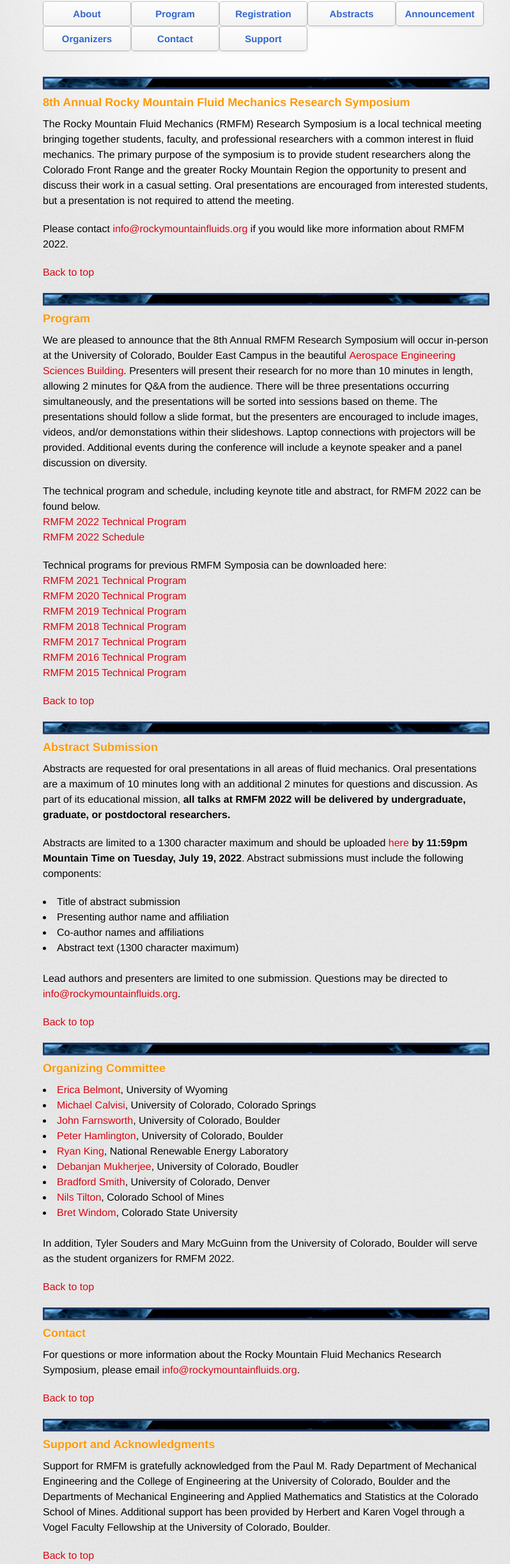
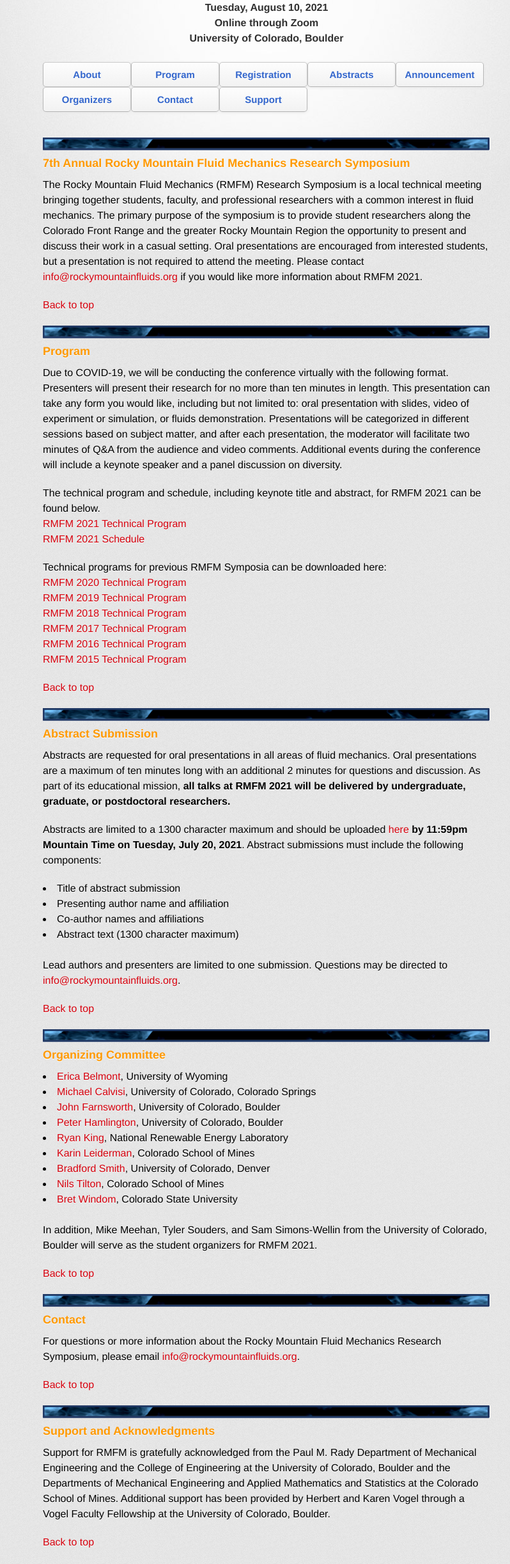
Before and after one commit to phamlington/rockymountainfluids.org, a plain HTML site: page index.html in a window 1280 px wide. Shown: the part 130-2575 px from the top of the page at 64% size, without its empty margins (223-1021 px from the left). Drawn offline with Linux system fonts and the light colour scheme; a web font is replaced by a local one.

Commit message:
Revert "Start of 2022 RMFM Page Updates"

```diff
--- a/index.html
+++ b/index.html
@@ -19,7 +19,7 @@
     <link rel="stylesheet" type="text/css" href="stylesheets/stylesheet.css" media="screen">
     <link rel="stylesheet" type="text/css" href="stylesheets/github-dark.css" media="screen">
     <link rel="stylesheet" type="text/css" href="stylesheets/print.css" media="print">
-    <title>Rocky Mountain Fluid Mechanics Research Symposium 2022</title>
+    <title>Rocky Mountain Fluid Mechanics Research Symposium 2021</title>
   </head>
 
   <body>
@@ -29,8 +29,9 @@
         <header>
           <center>
           <a name="top"></a>
-          <a href="http://rockymountainfluids.org/"><img src="images/logo2022.png" alt="RMFM 2022" style="width:700px;"></a>
-          <h4> Tuesday, August 9, 2022 </h4>
+          <a href="http://rockymountainfluids.org/"><img src="images/logo2021.png" alt="RMFM 2021" style="width:700px;"></a>
+          <h4> Tuesday, August 10, 2021</h4>
+			 <h4> Online through Zoom </h4>
 			 <h4> University of Colorado, Boulder</h4>
 			 </center>
         </header>
@@ -51,31 +52,28 @@
         <center><img src="images/divider.png" style="width:700px;"></center>
         <section id="main_content">
 
-<h3><a id="about" class="anchor" href="#about" aria-hidden="true"><span class="octicon octicon-link"></span></a>8th Annual Rocky Mountain Fluid Mechanics Research Symposium</h3>
-<p>The Rocky Mountain Fluid Mechanics (RMFM) Research Symposium is a local technical meeting bringing together students, faculty, and professional researchers with a common interest in fluid mechanics. The primary purpose of the symposium is to provide student researchers along the Colorado Front Range and the greater Rocky Mountain Region the opportunity to present and discuss their work in a casual setting. Oral presentations are encouraged from interested students, but a presentation is not required to attend the meeting. </p>
-
-<p>Please contact <a href="mailto:info@rockymountainfluids.org">info@rockymountainfluids.org</a> if you would like more information about RMFM 2022.</p>
+<h3><a id="about" class="anchor" href="#about" aria-hidden="true"><span class="octicon octicon-link"></span></a>7th Annual Rocky Mountain Fluid Mechanics Research Symposium</h3>
+<p>The Rocky Mountain Fluid Mechanics (RMFM) Research Symposium is a local technical meeting bringing together students, faculty, and professional researchers with a common interest in fluid mechanics. The primary purpose of the symposium is to provide student researchers along the Colorado Front Range and the greater Rocky Mountain Region the opportunity to present and discuss their work in a casual setting. Oral presentations are encouraged from interested students, but a presentation is not required to attend the meeting. Please contact <a href="mailto:info@rockymountainfluids.org">info@rockymountainfluids.org</a> if you would like more information about RMFM 2021.</p>
 <p><a href="#top">Back to top</a></p>
 
 <center><img src="images/divider.png" style="width:700px;"></center>
 
 <h3><a id="program" class="anchor" href="#program" aria-hidden="true"><span class="octicon octicon-link"></span></a>Program</h3>
-<p>We are pleased to announce that the 8th Annual RMFM Research Symposium will occur in-person at the University of Colorado, Boulder East Campus in the beautiful <a href="https://www.colorado.edu/map/?id=336#!m/429230" target="_blank">Aerospace Engineering Sciences Building</a>. Presenters will present their research for no more than 10 minutes in length, allowing 2 minutes for Q&A from the audience. There will be three presentations occurring simultaneously, and the presentations will be sorted into sessions based on theme. The presentations should follow a slide format, but the presenters are encouraged to include images, videos, and/or demonstations within their slideshows. Laptop connections with projectors will be provided. Additional events during the conference will include a keynote speaker and a panel discussion on diversity.</p>
+<p>Due to COVID-19, we will be conducting the conference virtually with the following format. Presenters will present their research for no more than ten minutes in length. This presentation can take any form you would like, including but not limited to: oral presentation with slides, video of experiment or simulation, or fluids demonstration. Presentations will be categorized in different sessions based on subject matter, and after each presentation, the moderator will facilitate two minutes of Q&A from the audience and video comments. Additional events during the conference will include a keynote speaker and a panel discussion on diversity.</p>
 
 <!--<p>SECTION FOR KEYNOTE SPEAKER</a></p> -->
 
-<p>The technical program and schedule, including keynote title and abstract, for RMFM 2022 can be found below.<br>
-<a href="attachments/RMFM2022_TechnicalProgram.pdf" target="_blank">RMFM 2022 Technical Program</a><br>
-<a href="attachments/RMFM2022_Schedule.pdf" target="_blank">RMFM 2022 Schedule</a></p>
+<p>The technical program and schedule, including keynote title and abstract, for RMFM 2021 can be found below.<br>
+<a href="attachments/RMFM_2021.pdf">RMFM 2021 Technical Program</a><br>
+<a href="attachments/RMFM_2021_Schedule.pdf">RMFM 2021 Schedule</a></p>
 
 <p>Technical programs for previous RMFM Symposia can be downloaded here:<br>
-<a href="attachments/RMFM2021_TechnicalProgram.pdf" target="_blank">RMFM 2021 Technical Program</a><br>
-<a href="attachments/RMFM2020_TechnicalProgram.pdf" target="_blank">RMFM 2020 Technical Program</a><br>
-<a href="attachments/RMFM2019_TechnicalProgram.pdf" target="_blank">RMFM 2019 Technical Program</a><br>
-<a href="attachments/RMFM2018_TechnicalProgram.pdf" target="_blank">RMFM 2018 Technical Program</a><br>
-<a href="attachments/RMFM2017_TechnicalProgram.pdf" target="_blank">RMFM 2017 Technical Program</a><br>
-<a href="attachments/RMFM2016_TechnicalProgram.pdf" target="_blank">RMFM 2016 Technical Program</a><br>
-<a href="attachments/RMFM2015_TechnicalProgram.pdf" target="_blank">RMFM 2015 Technical Program</a></p>
+<a href="attachments/RMFM2020_TechnicalProgram.pdf">RMFM 2020 Technical Program</a><br>
+<a href="attachments/RMFM2019_TechnicalProgram.pdf">RMFM 2019 Technical Program</a><br>
+<a href="attachments/RMFM2018_TechnicalProgram.pdf">RMFM 2018 Technical Program</a><br>
+<a href="attachments/RMFM2017_TechnicalProgram.pdf">RMFM 2017 Technical Program</a><br>
+<a href="attachments/RMFM2016_TechnicalProgram.pdf">RMFM 2016 Technical Program</a><br>
+<a href="attachments/RMFM2015_TechnicalProgram.pdf">RMFM 2015 Technical Program</a></p>
 <p><a href="#top">Back to top</a></p>
 <!--
 <center><img src="images/divider.png" style="width:700px;"></center>
@@ -96,8 +94,8 @@
 <center><img src="images/divider.png" style="width:700px;"></center>
 
 <h3><a id="abstracts" class="anchor" href="#abstracts" aria-hidden="true"><span class="octicon octicon-link"></span></a>Abstract Submission</h3>
-<p>Abstracts are requested for oral presentations in all areas of fluid mechanics. Oral presentations are a maximum of 10 minutes long with an additional 2 minutes for questions and discussion. As part of its educational mission, <strong>all talks at RMFM 2022 will be delivered by undergraduate, graduate, or postdoctoral researchers.</strong></p>
-<p>Abstracts are limited to a 1300 character maximum and should be uploaded <a href="https://forms.gle/nQ2SeejdWUVfU8az5" target="_blank">here</a> <strong>by 11:59pm Mountain Time on Tuesday, July 19, 2022</strong>. Abstract submissions must include the following components:
+<p>Abstracts are requested for oral presentations in all areas of fluid mechanics. Oral presentations are a maximum of ten minutes long with an additional 2 minutes for questions and discussion. As part of its educational mission, <strong>all talks at RMFM 2021 will be delivered by undergraduate, graduate, or postdoctoral researchers.</strong></p>
+<p>Abstracts are limited to a 1300 character maximum and should be uploaded <a href="https://docs.google.com/forms/d/e/1FAIpQLSd7iVx7I7FGaqFO1l9CvPgRfMmEQyLuyi4DTCsTuJv02reWeQ/viewform">here</a> <strong>by 11:59pm Mountain Time on Tuesday, July 20, 2021</strong>. Abstract submissions must include the following components:
 <li>Title of abstract submission</li>
 <li>Presenting author name and affiliation</li>
 <li>Co-author names and affiliations</li>
@@ -114,13 +112,12 @@ Lead authors and presenters are limited to one submission. Questions may be dire
 <li><a href="http://www.colorado.edu/aerospace/john-farnsworth">John Farnsworth</a>, University of Colorado, Boulder</li>
 <li><a href="https://www.colorado.edu/mechanical/peter-hamlington">Peter Hamlington</a>, University of Colorado, Boulder</li>
 <li><a href="https://www.nrel.gov/research/ryan-king.html">Ryan King</a>, National Renewable Energy Laboratory</li>
-<!-- <li><a href="https://inside.mines.edu/~kleiderman/">Karin Leiderman</a>, Colorado School of Mines</li> -->
-<li><a href="https://www.colorado.edu/mechanical/debanjan-mukherjee">Debanjan Mukherjee</a>, University of Colorado, Boudler</li>
+<li><a href="https://inside.mines.edu/~kleiderman/">Karin Leiderman</a>, Colorado School of Mines</li>
 <li><a href="http://www.ucdenver.edu/academics/colleges/Engineering/Programs/bioengineering/FacultyandStaff/Pages/BradfordSmith.aspx">Bradford Smith</a>, University of Colorado, Denver</li>
 <li><a href="http://inside.mines.edu/~ntilton/">Nils Tilton</a>, Colorado School of Mines</li>
 <li><a href="http://www.engr.colostate.edu/me/dr-bret-windom/">Bret Windom</a>, Colorado State University</li>
 <br>
-<p>In addition, Tyler Souders and Mary McGuinn from the University of Colorado, Boulder will serve as the student organizers for RMFM 2022.
+<p>In addition, Mike Meehan, Tyler Souders, and Sam Simons-Wellin from the University of Colorado, Boulder will serve as the student organizers for RMFM 2021.
 <p><a href="#top">Back to top</a></p>
 <!--
 <center><img src="images/divider.png" style="width:700px;"></center>
```
Also changed, not shown: 5 other files.
